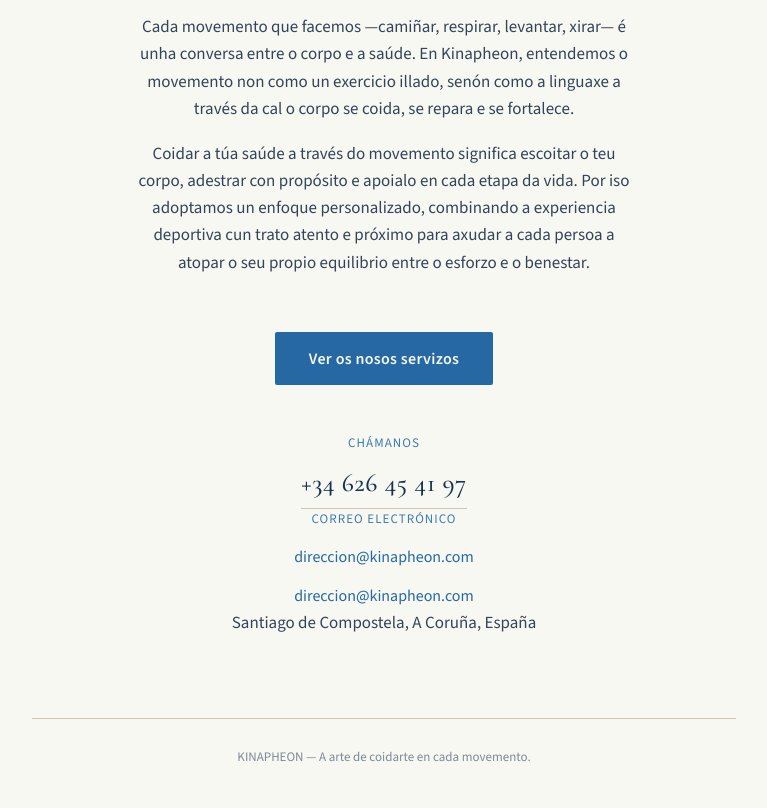
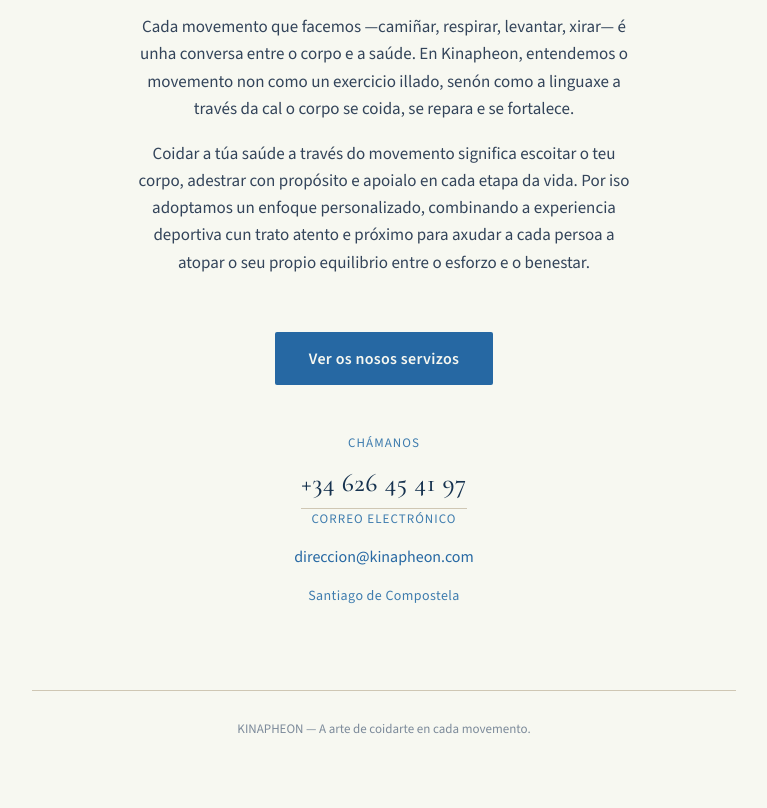
Before and after one commit to SarahMaestrales/kinapheon, a plain HTML site: page index.html in a window 1280 px wide. Shown: the part 1178-1986 px from the top of the page, without its empty margins (256-1023 px from the left). After the commit the page ends 1957 px from the top, so only its background shows below. Drawn offline with nearby package versions, Linux system fonts and the light colour scheme.

Commit message:
Update meta description and enhance contact section
Updated the description meta tag and added location styling. Modified the main heading and cleaned up the contact section.

```diff
--- a/index.html
+++ b/index.html
@@ -7,7 +7,7 @@
 
 <title>KINAPHEON — A arte de coidarse en cada movemento</title>
 
-<meta name="description" content="Kinapheon: especialista en movemento, deporte, saúde e benestar inclusivo. Descubre os nosos servizos de Pilates, ioga, natación, danza e deporte adaptado.">
+<meta name="description" content="Kinapheon: especialista en movemento kinésico, deporte, saúde e benestar inclusivo. Descubre os nosos servizos de Pilates, ioga, natación, danza e deporte adaptado.">
 
 <link rel="canonical" href="https://kinapheon.com/">
 
@@ -203,6 +203,14 @@
       color:var(--ink);
       text-decoration:underline;
     }
+  .location{
+    display:block;
+    font-family:'Source Sans 3',sans-serif;
+    font-size:14px;
+    color:var(--blue-light);
+    margin-top:16px;
+    letter-spacing:0.03em;
+  }
   .cta-row{
     text-align:center;
     margin-top:56px;
@@ -291,7 +299,7 @@
     <main>
 
       <h3>
-        Especialista en movemento, <br> deporte, saúde e benestar inclusivo.
+        Especialista en movemento kinésico, <br> deporte, saúde e benestar inclusivo.
       </h3>
 
       <blockquote>
@@ -335,22 +343,24 @@
       </div>
 
       <div class="contact">
+
         <span class="phone-label">CHÁMANOS</span>
 
         <a class="phone" href="tel:+34626454197">
           +34 626 45 41 97
         </a>
+
         <span class="phone-label">CORREO ELECTRÓNICO</span>
 
         <a class="email" href="mailto:direccion@kinapheon.com">
           direccion@kinapheon.com
         </a>
-        <a class="email" href="mailto:direccion@kinapheon.com">
-          direccion@kinapheon.com
-        </a>
-        <p>Santiago de Compostela, A Coruña, España </p>
 
-      </div>
+        <p class="location">
+          Santiago de Compostela
+        </p>
+
+    </div>
 
     </main>
 
```
